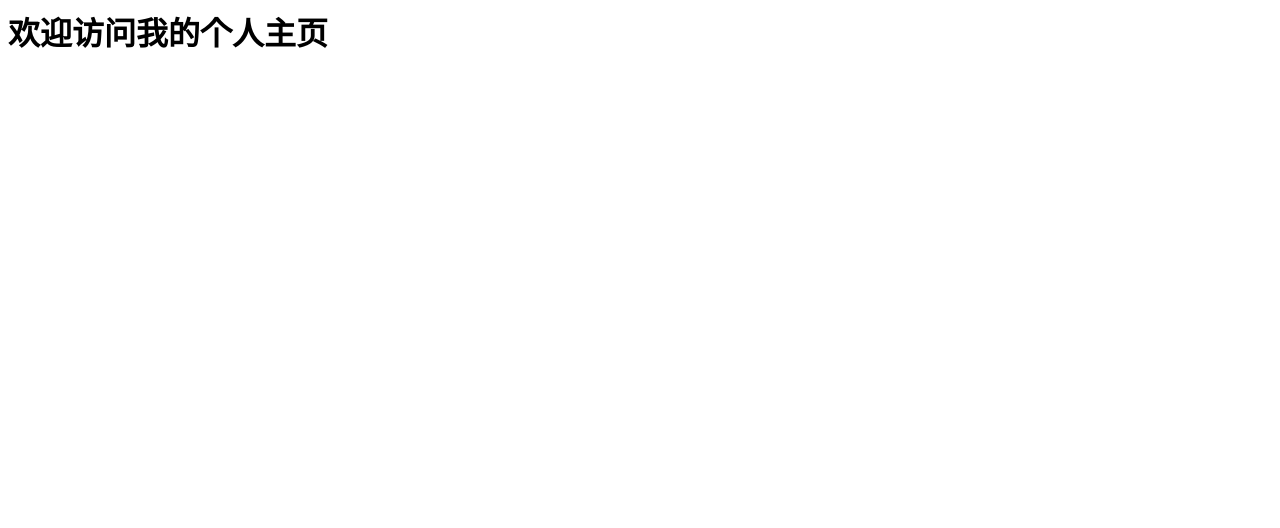
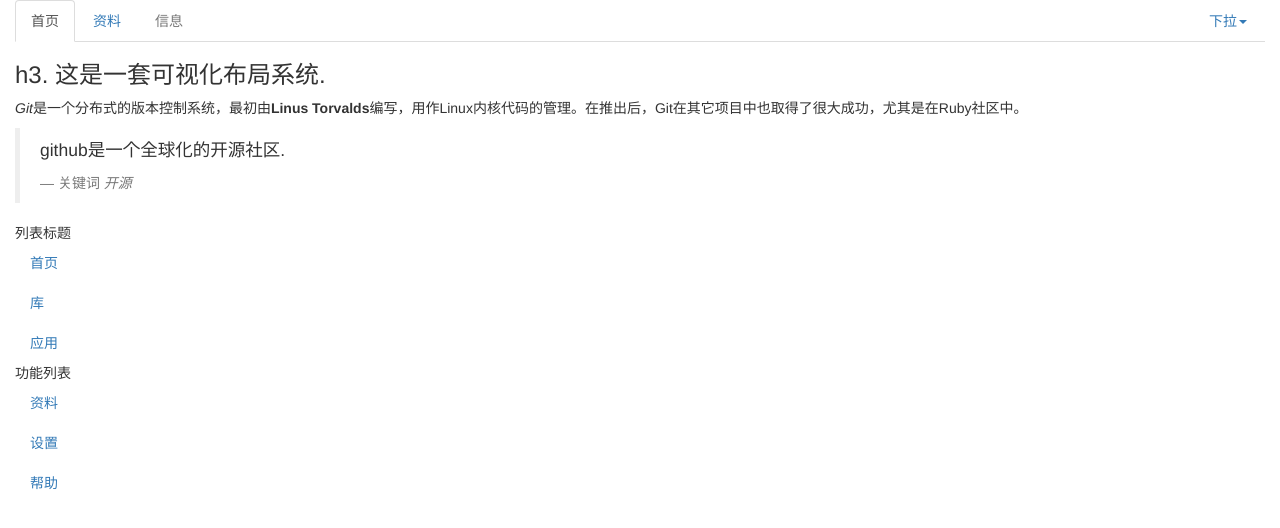
Before and after one commit to daijiangping/daijiangping.github.io, a plain HTML site: page index.html in a window 1280 px wide. Drawn offline with nearby package versions, Linux system fonts and the light colour scheme.

Commit message:
创建了个人主页
主页

```diff
--- a/index.html
+++ b/index.html
@@ -1 +1,95 @@
-<h1>欢迎访问我的个人主页</h1>
+<!DOCTYPE html>
+<html>
+<head>
+	<meta charset="utf-8">
+	<title>github个人主页</title>
+	<link rel="stylesheet" href="https://cdn.static.runoob.com/libs/bootstrap/3.3.7/css/bootstrap.min.css">
+	<script src="https://cdn.static.runoob.com/libs/jquery/2.1.1/jquery.min.js"></script>
+	<script src="https://cdn.static.runoob.com/libs/bootstrap/3.3.7/js/bootstrap.min.js"></script>
+</head>
+<body>
+<div class="container-fluid">
+	<div class="row-fluid">
+		<div class="span12">
+			<ul class="nav nav-tabs">
+				<li class="active">
+					<a href="#">首页</a>
+				</li>
+				<li>
+					<a href="#">资料</a>
+				</li>
+				<li class="disabled">
+					<a href="#">信息</a>
+				</li>
+				<li class="dropdown pull-right">
+					 <a href="#" data-toggle="dropdown" class="dropdown-toggle">下拉<strong class="caret"></strong></a>
+					<ul class="dropdown-menu">
+						<li>
+							<a href="#">操作</a>
+						</li>
+						<li>
+							<a href="#">设置栏目</a>
+						</li>
+						<li>
+							<a href="#">更多设置</a>
+						</li>
+						<li class="divider">
+						</li>
+						<li>
+							<a href="#">分割线</a>
+						</li>
+					</ul>
+				</li>
+			</ul>
+		</div>
+	</div>
+	<div class="row-fluid">
+		<div class="span8">
+			<h3>
+				h3. 这是一套可视化布局系统.
+			</h3>
+			<p>
+				<em>Git</em>是一个分布式的版本控制系统，最初由<strong>Linus Torvalds</strong>编写，用作Linux内核代码的管理。在推出后，Git在其它项目中也取得了很大成功，尤其是在Ruby社区中。
+			</p>
+			<blockquote>
+				<p>
+					github是一个全球化的开源社区.
+				</p> <small>关键词 <cite>开源</cite></small>
+			</blockquote>
+		</div>
+		<div class="span4">
+			<ul class="nav nav-list">
+				<li class="nav-header">
+					列表标题
+				</li>
+				<li class="active">
+					<a href="#">首页</a>
+				</li>
+				<li>
+					<a href="#">库</a>
+				</li>
+				<li>
+					<a href="#">应用</a>
+				</li>
+				<li class="nav-header">
+					功能列表
+				</li>
+				<li>
+					<a href="#">资料</a>
+				</li>
+				<li>
+					<a href="#">设置</a>
+				</li>
+				<li class="divider">
+				</li>
+				<li>
+					<a href="#">帮助</a>
+				</li>
+			</ul>
+		</div>
+	</div>
+</div>
+
+
+</body>
+</html>
```
